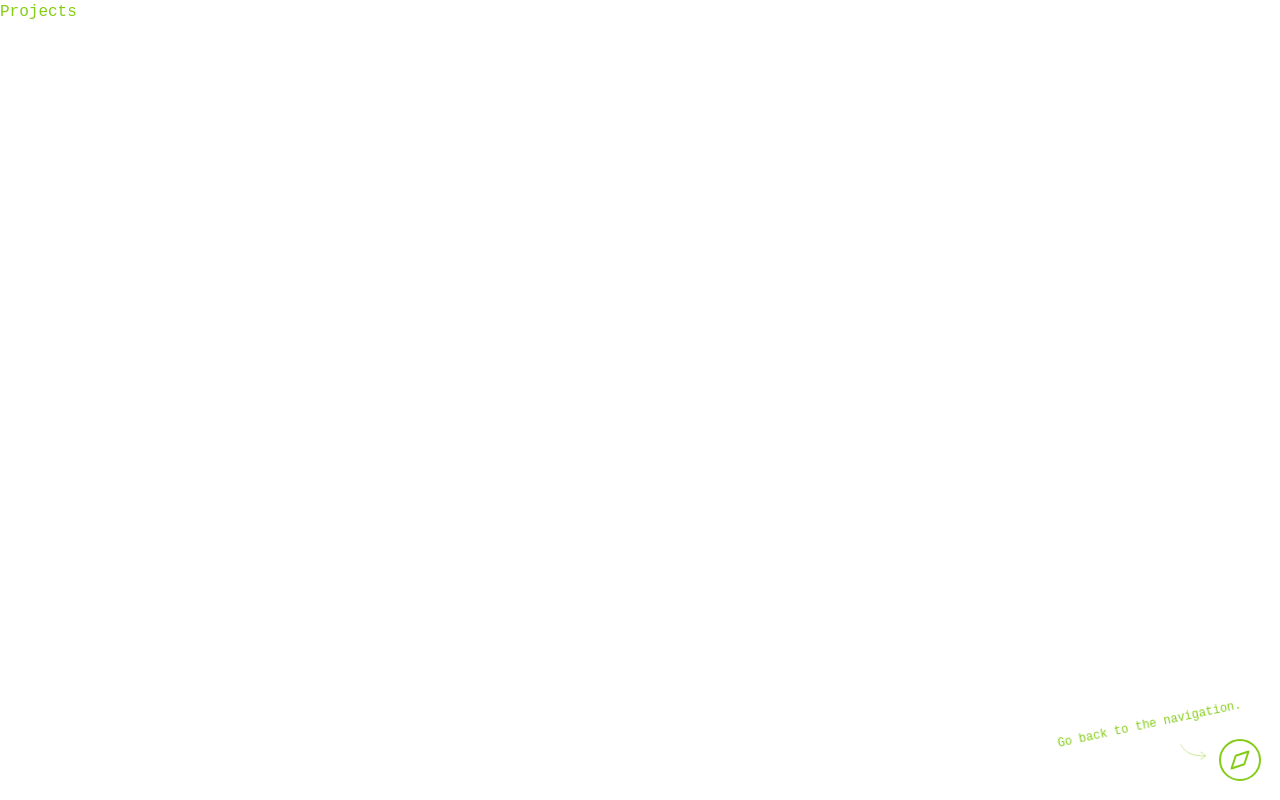
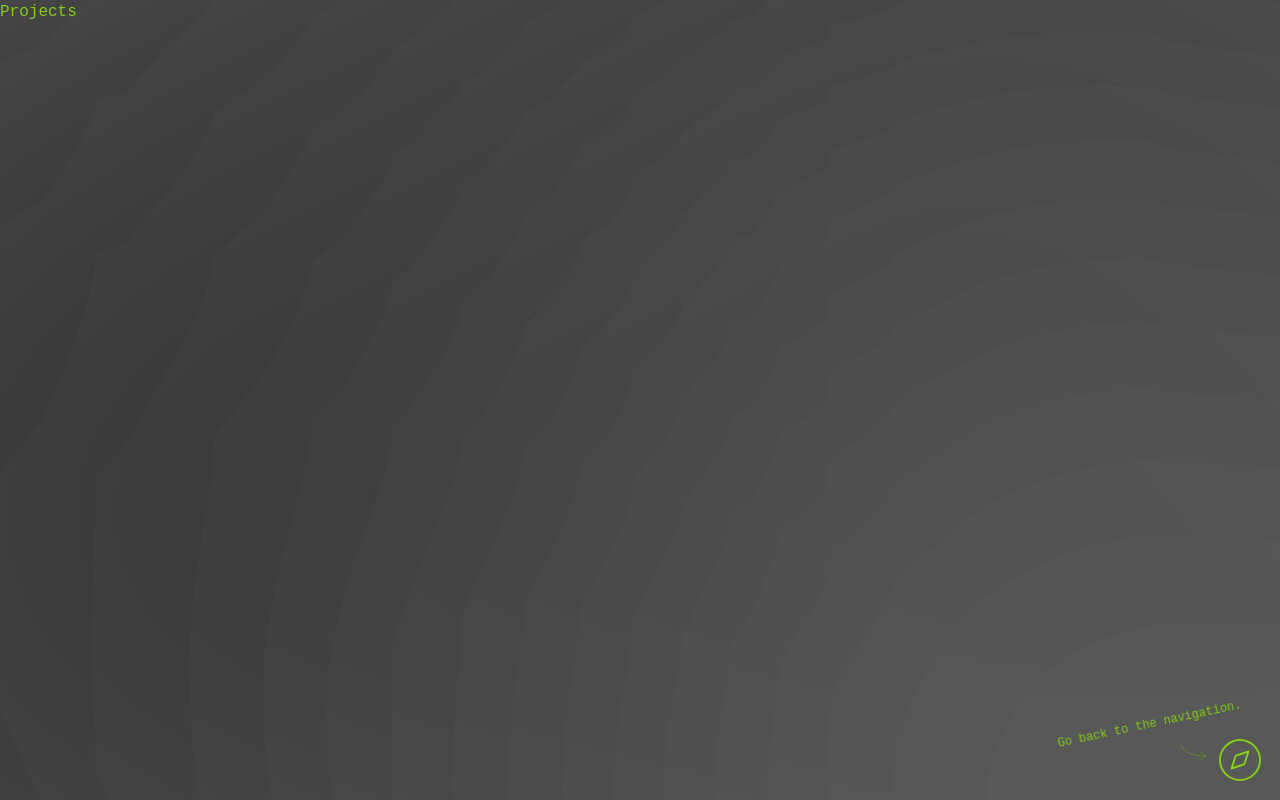
Before and after one commit to SayHeyD/david-docampo-portfolio, a Nuxt app: page /Projects in a window 1280 px wide. Built offline with nearby package versions, Linux system fonts and the light colour scheme.

Commit message:
add blurrygradiant as default background

```diff
--- a/app.vue
+++ b/app.vue
@@ -1,4 +1,8 @@
 <template>
+  <div class="fixed -z-20 w-screen h-screen overflow-y-hidden">
+    <BlurryGradiant />
+  </div>
+
   <Layout>
     <NuxtPage />
   </Layout>
@@ -6,6 +10,7 @@
 
 <script setup>
 import Layout from '@/components/layout/Layout.vue'
+import BlurryGradiant from '~/components/graph/BlurryGradiant.vue'
 </script>
 
 <style>
--- a/components/pages/index/TitleCard.vue
+++ b/components/pages/index/TitleCard.vue
@@ -1,9 +1,5 @@
 <template>
   <div class="absolute h-screen w-screen overflow-y-hidden">
-    <div class="absolute z-20 h-full">
-      <BlurryGradiant />
-    </div>
-
     <div class="flex absolute z-30 top-0 bottom-0 right-0 left-0">
       <div class="absolute z-30 right-0 h-full w-1/2">
         <TitleCardGraphic />
@@ -21,7 +17,6 @@
 </template>
 
 <script setup>
-import BlurryGradiant from '~/components/graph/BlurryGradiant.vue'
 import TitleCardGraphic from '~/components/graph/TitleCardGraphic.vue'
 import TitleText from '@/components/pages/index/TitleText.vue'
 import TitleNav from '@/components/pages/index/TitleNav.vue'
```
